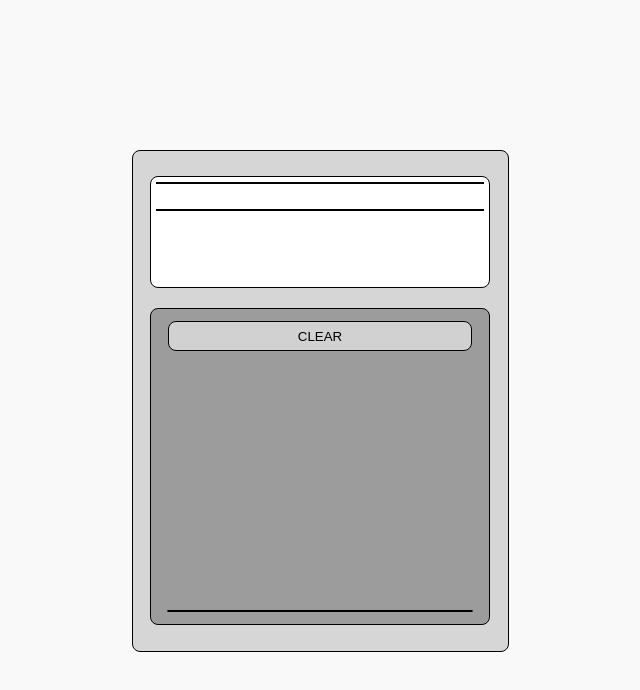
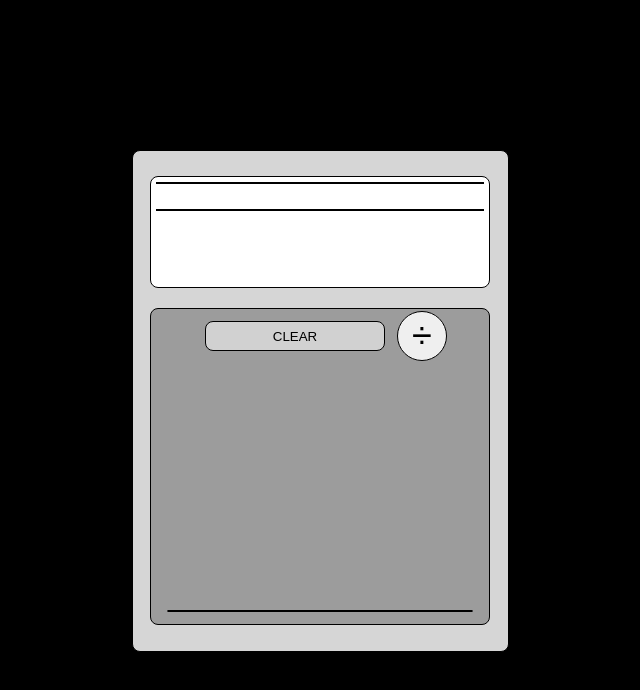
Before and after one commit to kash-jay/calculator, a plain HTML site: page index.html in a window 1280 px wide. Shown: the whole page, without its empty margins (320-960 px from the left). Drawn offline with Linux system fonts and the light colour scheme.

Commit message:
Added divide button

```diff
--- a/calc.js
+++ b/calc.js
@@ -0,0 +1,15 @@
+const keypad = document.querySelector('.keypad');
+
+function createKeypad(){
+    for (var i = 0; i<4; i++) {
+        const row = document.createElement('div');
+        row.classList.add('row');
+        for (var j = 0; j<4; j++) {
+            // const
+        }
+    }
+
+
+}
+
+// createKeypad();
--- a/index.html
+++ b/index.html
@@ -19,9 +19,13 @@
             </div>
         </div>
         <div class="keypad-container">
-            <button id="clear">CLEAR</button>
+            <div class="row">
+                <button id="clear">CLEAR</button>
+                <button class="key">&divide</button>
+            </div>
             <div class="keypad">
 
+            </div>
             </div>
         </div>
 
--- a/styles.css
+++ b/styles.css
@@ -1,5 +1,5 @@
 body {
-    background-color: #F9F9F9;
+    background-color: black;
 }
 .calc-container {
     margin-left: auto;
@@ -61,7 +61,7 @@ body {
     text-align: center;
     height: 30px;
     margin: 12px;
-    width: 90%;
+    width: 180px;
     border-radius: 8px;
     border: 1px solid black;
     background-color: #D1D1D1;
@@ -73,4 +73,23 @@ body {
     border-radius: 8px;
     height: auto;
     margin-bottom: 12px;
+
 }
+
+.row {
+    display: flex;
+    justify-content: space-evenly;
+    margin-bottom: 6px;
+    align-items: center;
+}
+
+.key {
+    border: 1px solid black;
+    border-radius: 50%;
+    height: 50px;
+    width: 50px;
+    display: flex;
+    justify-content: space-evenly;
+    align-items: center;
+    font-size: 36px;
+}
```
